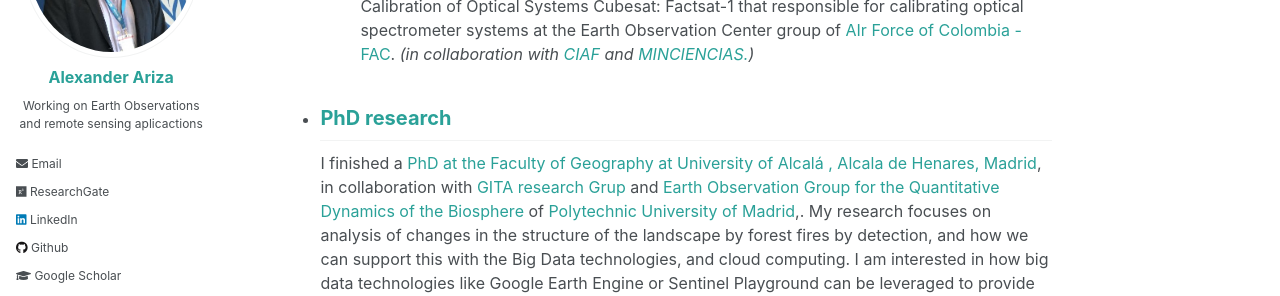
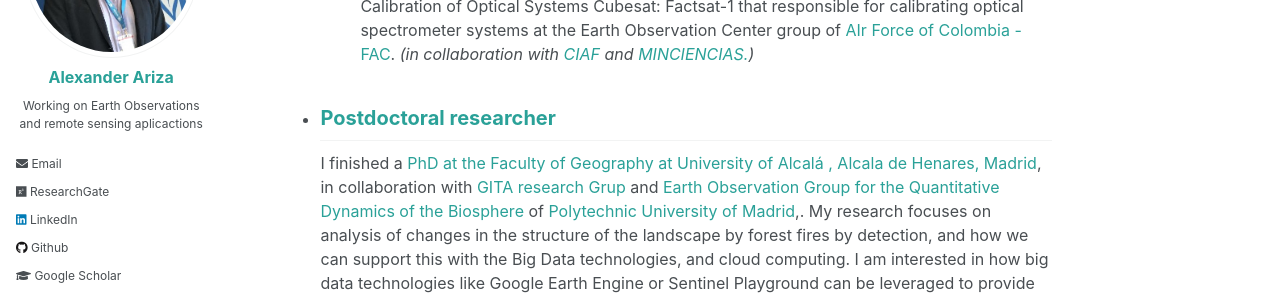
Before and after one commit to Alexanderariza/alexanderariza.github.io, a Jekyll site: the page built from _pages/about.md, in a window 1280 px wide and 900 px high, scrolled down 627 px. Shown: the part 154-450 px from the top of the window. Built offline with Jekyll 4.4.1, drawn with Linux system fonts in a browser that asks for light colours; some web fonts are replaced.

Commit message:
Update about.md

```diff
--- a/_pages/about.md
+++ b/_pages/about.md
@@ -21,7 +21,7 @@ Projects I have been working on recently:<br>
   - *Main developer and project lead* - **Development of DEWS Decision Support System**, to face or minimize the impacts of forest fires in Central and South America, Organized by the United Nations Office for Outer Space Affairs[UNOOSA](https://www.unoosa.org/).
   - *CAL/Val Team* - [**FAC Satellite Capabilities in Antarctica**](https://www.fac.mil.co/facsat-1-un-a%C3%B1o-en-el-espacio), the research project for Calibration of Optical Systems Cubesat: Factsat-1 that responsible for calibrating optical spectrometer systems at the Earth Observation Center group of [AIr Force of Colombia - FAC](https://www.fac.mil.co/). *(in collaboration with <a href="https://ciaf.igac.gov.co/">CIAF</a> and <a href="https://minciencias.gov.co/">MINCIENCIAS.</a>)*<br>
 
-- PhD research
+- Postdoctoral researcher
 ------
 I finished a [PhD at the Faculty of Geography at University of Alcalá , Alcala de Henares, Madrid](https://geogra.uah.es/?phase=1&subpage=aims&subprojectid=1013), in collaboration with [GITA research Grup](https://geogra.uah.es/gita/) and [Earth Observation Group for the Quantitative Dynamics of the Biosphere](http://www.upm.es/observatorio/vi/index.jsp?pageac=grupo.jsp&idGrupo=640) of [Polytechnic University of Madrid](https://www.upm.es/),. My research focuses on analysis of changes in the structure of the landscape by forest fires by detection, and how we can support this with the Big Data technologies, and cloud computing. I am interested in how big data technologies like Google Earth Engine or Sentinel Playground can be leveraged to provide efficient cloud geospatial data services
 it is a methodology.
```
